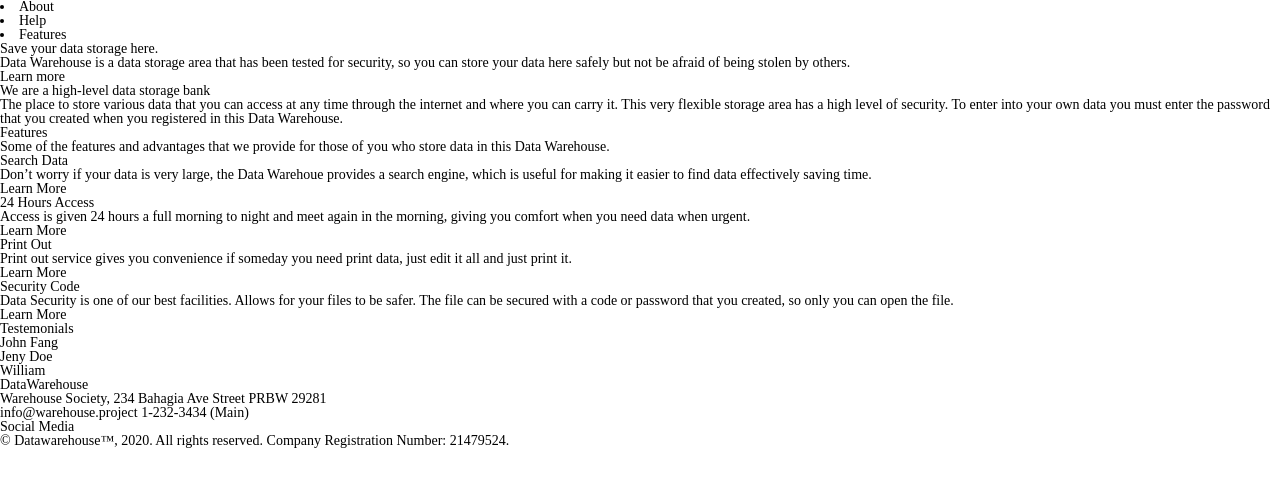
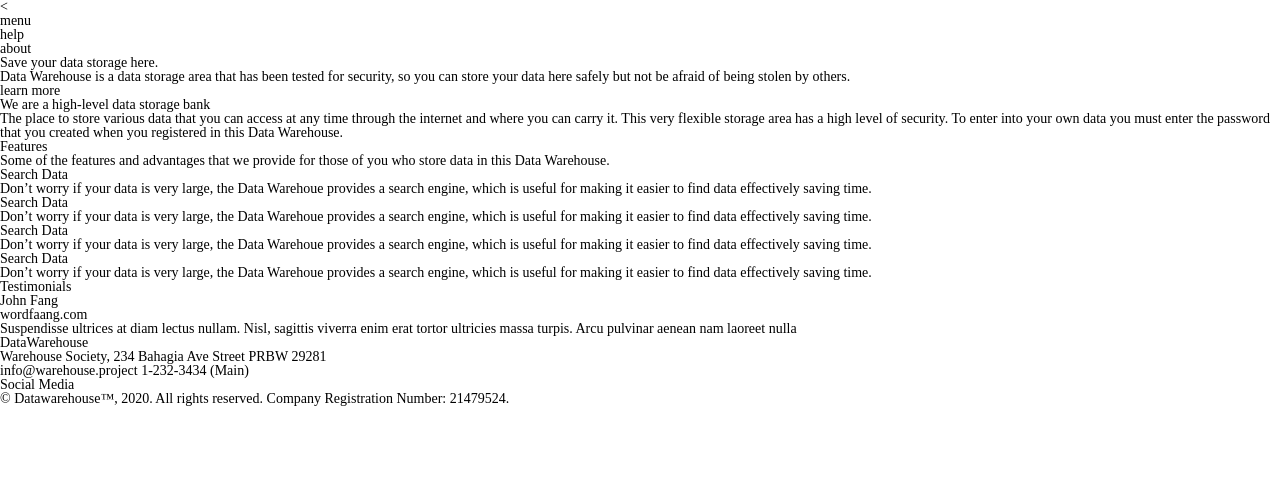
Before and after one commit to cheegra/module-1, a plain HTML site: page index.html in a window 1280 px wide. Drawn offline with Linux system fonts and the light colour scheme.

Commit message:
INDEX BEM + New CSS

```diff
--- a/index.html
+++ b/index.html
@@ -1,103 +1,106 @@
 <!DOCTYPE html>
-<html lang="ru">
+<html lang="eng">
 <html>
     <head>
-        <meta charset="utf-8">
-        <title>test</title>
+        <<meta http-equiv="Content-type" content="text/html;charset=UTF-8" />
+        <title>Module 1</title>
         <link rel="stylesheet" href="style.css">
     </head>
-    <body class="body">
-        <header class="header">
-            <div class="header-content">
-                <div class="header-content-logo"></div>
-                <div class="header-content-menu">
-                    <li class="header-content-men-button">About</li>
-                    <li class="header-content-men-button">Help</li>
-                    <li class="header-content-men-button">Features</li>
+    <body>
+        <div class="header">
+            <div class="header__logo">
+
+            </div>
+            <div class="header__menu">
+                <nav class="header__menu_button">menu</nav>
+                <nav class="header__menu_button">help</nav>
+                <nav class="header__menu_button">about</nav>
             </div>
         </div>
-        </header>
         <div class="body-top">
-                <div class="body-top-content">
-                    <div class="body-top-title">
-                        <h1 class="body-top-title-text">
+            <div class="body-top__img">
+
+            </div>
+            <div class="body-top__title">
+                <h1 class="title">
                     Save your data storage here.
                 </h1>
             </div>
-                    <div class="body-top-text">
+            <div class="body-top__subtittle">
                 Data Warehouse is a data storage area that has been tested for security, so you can store your data here safely but not be afraid of being stolen by others.
             </div>
-                    <div class="body-top-button">
-                        <span class="body-top-button-text">
-                            Learn more
-                        </span>
+            <div class="body-top__button">
+                <span class="body-top__button"> learn more</span>
+            </div>
+            <div class="body-mid">
+                <div class="body-mid__img">
+
+
+                </div>
+                <div class="body-mid__tittle">
+                    We are a high-level data storage bank
+                </div>
+                <div class="body-mid__subtittle">
+                    The place to store various data that you can access at any time through the internet and where you can carry it. This very flexible storage area has a high level of security. To enter into your own data you must enter the password that you created when you registered in this Data Warehouse.
+                </div>
+            </div>
+            <div class="body-bot">
+                <div class="body-bot__title">
+                    <h2 class="title">
+                        Features
+                    </h2>
+                    <div class="body-bot__subtitle">
+                        Some of the features and advantages that we provide for those of you who store data in this Data Warehouse.
                     </div>
                 </div>
             </div>
-             <div class="body-mid-content">
-                <div class="body-mid-title">
-                    <h2 class="body-mid-title-text">
-                        We are a high-level data storage bank
-                    </h2>
+            <div class="body-bot-content">
+                <div class="body-content-container">
+                    <div class="body-content-container_img"></div>
+                    <div class="body-content-container-title">Search Data</div>
+                    <div class="body-content-container-subtitle">Don’t worry if your data is very large, the Data Warehoue provides a search engine, which is useful for making it easier to find data effectively saving time.</div>
                 </div>
-                <div class="body-mid-text">
-                    The place to store various data that you can access at any time through the internet  and where you can carry it.  This very flexible storage area has a high level of security. To enter into your own data you must enter the password that you created when you registered in this Data Warehouse.
+                <div class="body-content-container">
+                    <div class="body-content-container_img"></div>
+                    <div class="body-content-container-title">Search Data</div>
+                    <div class="body-content-container-subtitle">Don’t worry if your data is very large, the Data Warehoue provides a search engine, which is useful for making it easier to find data effectively saving time.</div>
+                </div>
+                <div class="body-content-container">
+                    <div class="body-content-container_img"></div>
+                    <div class="body-content-container-title">Search Data</div>
+                    <div class="body-content-container-subtitle">Don’t worry if your data is very large, the Data Warehoue provides a search engine, which is useful for making it easier to find data effectively saving time.</div>
+                </div>
+                <div class="body-content-container">
+                    <div class="body-content-container_img"></div>
+                    <div class="body-content-container-title">Search Data</div>
+                    <div class="body-content-container-subtitle">Don’t worry if your data is very large, the Data Warehoue provides a search engine, which is useful for making it easier to find data effectively saving time.</div>
                 </div>
             </div>
-             <div class="body-bottom">
-                <div class="body-bottom-title">
-                    <h1 class="body-bottom-title-text">
-                        Features
-                    </h1>
-                    <div class="body-bottom-title-subtext">
-                        Some of the features and advantages that we provide for those of you who store data in this Data Warehouse.
+            <div class="body-slider">
+                <div class="body-slider__title">Testimonials</div>
+                <div class="body-slider__content-container">
+                    <div class="body-slider__content-container__title">John Fang </div>
+                    <div class="body-slider__content-container__subtitle">wordfaang.com</div>
+                    <div class="body-slider__content-container__text">Suspendisse ultrices at diam lectus nullam. Nisl, sagittis viverra enim erat tortor ultricies massa turpis. Arcu pulvinar aenean nam laoreet nulla</div>
+                    <div class="body-slider__content-container__img"></div>
                 </div>
+                <div class="body-slider__button"></div>
+                <div class="body-slider__button"></div>
             </div>
-                <div class="body-bottom-content">
-                    <div class="body-bottom-content-container1">
-                        <div class="body-bottom-content-container-text1">Search Data</div>
-                        <div class="body-bottom-content-container-subtext1">Don’t worry if your data is very large, the Data Warehoue provides a search engine, which is useful for making it easier to find data effectively saving time.</div>
-                        <div class="body-bottom-content-container-button1">Learn More</div>
-                    </div>
-                    <div class="body-bottom-content-container2">
-                        <div class="body-bottom-content-container-text2">24 Hours Access</div>
-                        <div class="body-bottom-content-container-subtext2">Access is given 24 hours a full morning to night and meet again in the morning, giving you comfort when you need data when urgent.</div>
-                        <div class="body-bottom-content-container-button2">Learn More</div>
-                    </div>
-                    <div class="body-bottom-content-container3">
-                        <div class="body-bottom-content-container-text3">Print Out</div>
-                        <div class="body-bottom-content-container-subtext3">Print out service gives you convenience if someday you need print data, just edit it all and just print it.</div>
-                        <div class="body-bottom-content-container-button3">Learn More</div>
-                    </div>
-                    <div class="body-bottom-content-container4">
-                        <div class="body-bottom-content-container-text4">Security Code</div>
-                        <div class="body-bottom-content-container-subtext4">Data Security is one of our best facilities. Allows for your files to be safer. The file can be secured with a code or password that  you created, so only you can open the file.</div>
-                        <div class="body-bottom-content-container-button4">Learn More</div>
-                    </div>
-                </div>
-                <div class="body-bottom-slider-content-container">
-                    <div class="body-bottom-slider-content-container-testemonials">Testemonials</div>
-                    <div class="body-bottom-slider-content-container-slider">
-                        <div class="body-bottom-slider-content-container-slider-testemonial1">John Fang </div>
-                        <div class="body-bottom-slider-content-container-slider-testemonial2">Jeny Doe</div>
-                        <div class="body-bottom-slider-content-container-slider-testemonial3">William</div>
-                    </div>
-                </div>
-             </div>
-         <footer class="footer">
+            <div class="footer">
                 <div class="footer-logo"></div>
                 <div class="footer-title">DataWarehouse</div>
                 <div class="footer-content">
-                <div class="footer-content-adress">Warehouse Society, 234 Bahagia Ave Street PRBW 29281
+                    <div class="footer-content__adress">Warehouse Society, 234 Bahagia Ave Street PRBW 29281
                         </div>
-                <div class="footer-content-contacts"> info@warehouse.project 1-232-3434 (Main)</div>
+                    <div class="footer-content__contacts"> info@warehouse.project 1-232-3434 (Main)</div>
                 </div>
-            <div class="footer-content-socialmedia">
-                <div class="footer-content-socialmedia-title">Social Media</div>
-                <div class="footer-content-socialmedia-icons"></div>
+                <div class="footer-socialmedia">
+                    <div class="footer-socialmedia__title">Social Media</div>
+                    <div class="footer-socialmedia__icons"></div>
                 </div>
                 <div class="footer-copyrights">© Datawarehouse™, 2020. All rights reserved. Company Registration Number: 21479524.</div>
-         </footer>
+            </div>
         </div>
     </body>
 </html>
--- a/style.css
+++ b/style.css
@@ -14,95 +14,65 @@ ul li{list-style: none;}
 img{vertical-align: top;}
 h1,h2,h3,h4,h5,h6{font-size:inherit;font-weight: inherit;}
 
-.body {
-    margin: 0px auto;
-}
-
 .header {
 }
-.header-content {
+.header__logo {
 }
-.header-content-logo {
+.header__menu {
 }
-.header-content-menu {
-}
-.header-content-men-button {
+.header__menu_button {
 }
 .body-top {
 }
-.body-top-content {
+.body-top__img {
 }
-.body-top-title {
+.body-top__title {
 }
-.body-top-title-text {
+.title {
 }
-.body-top-text {
+.body-top__subtittle {
 }
-.body-top-button {
+.body-top__button {
 }
-.body-top-button-text {
+.body-mid {
 }
-.body-mid-content {
+.body-mid__img {
 }
-.body-mid-title {
+.body-mid__tittle {
 }
-.body-mid-title-text {
+.body-mid__subtittle {
 }
-.body-mid-text {
+.body-bot {
 }
-.body-bottom {
+.body-bot__title {
 }
-.body-bottom-title {
+.body-bot__subtitle {
 }
-.body-bottom-title-text {
+.body-bot-content {
 }
-.body-bottom-title-subtext {
+.body-content-container {
 }
-.body-bottom-content {
+.body-content-container_img {
 }
-.body-bottom-content-container1 {
+.body-content-container-title {
 }
-.body-bottom-content-container-text1 {
+.body-content-container-subtitle {
 }
-.body-bottom-content-container-subtext1 {
+.body-slider {
 }
-.body-bottom-content-container-button1 {
+.body-slider__title {
 }
-.body-bottom-content-container2 {
+.body-slider__content-container {
 }
-.body-bottom-content-container-text2 {
+.body-slider__content-container__title {
 }
-.body-bottom-content-container-subtext2 {
+.body-slider__content-container__subtitle {
 }
-.body-bottom-content-container-button2 {
+.body-slider__content-container__text {
 }
-.body-bottom-content-container3 {
+.body-slider__content-container__img {
 }
-.body-bottom-content-container-text3 {
-}
-.body-bottom-content-container-subtext3 {
-}
-.body-bottom-content-container-button3 {
-}
-.body-bottom-content-container4 {
-}
-.body-bottom-content-container-text4 {
-}
-.body-bottom-content-container-subtext4 {
-}
-.body-bottom-content-container-button4 {
-}
-.body-bottom-slider-content-container {
-}
-.body-bottom-slider-content-container-testemonials {
-}
-.body-bottom-slider-content-container-slider {
-}
-.body-bottom-slider-content-container-slider-testemonial1 {
-}
-.body-bottom-slider-content-container-slider-testemonial2 {
-}
-.body-bottom-slider-content-container-slider-testemonial3 {
+.body-slider__button {
 }
 .footer {
 }
@@ -112,15 +82,15 @@ h1,h2,h3,h4,h5,h6{font-size:inherit;font-weight: inherit;}
 }
 .footer-content {
 }
-.footer-content-adress {
+.footer-content__adress {
 }
-.footer-content-contacts {
+.footer-content__contacts {
 }
-.footer-content-socialmedia {
+.footer-socialmedia {
 }
-.footer-content-socialmedia-title {
+.footer-socialmedia__title {
 }
-.footer-content-socialmedia-icons {
+.footer-socialmedia__icons {
 }
 .footer-copyrights {
 }
```
Lines whose indentation alone changed are shown as unchanged.
